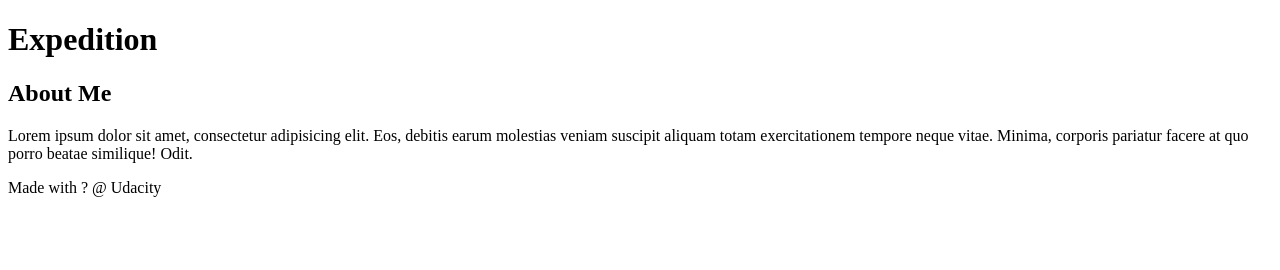
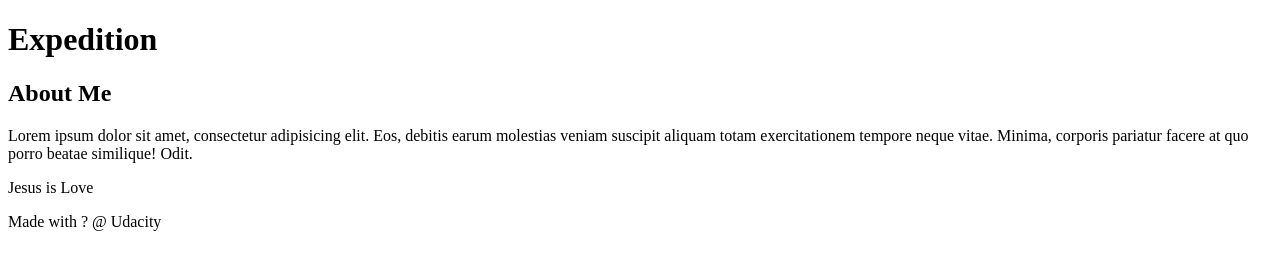
Before and after one commit to eduwoll/new-git-project, a plain HTML site: page index.html in a window 1280 px wide. Drawn offline with Linux system fonts and the light colour scheme.

Commit message:
Add new content about me

```diff
--- a/index.html
+++ b/index.html
@@ -23,6 +23,7 @@
         <h2>About Me</h2>
 
         <p>Lorem ipsum dolor sit amet, consectetur adipisicing elit. Eos, debitis earum molestias veniam suscipit aliquam totam exercitationem tempore neque vitae. Minima, corporis pariatur facere at quo porro beatae similique! Odit.</p>
+        <p>Jesus is Love</p>
     </aside>
 
     <footer>
```
